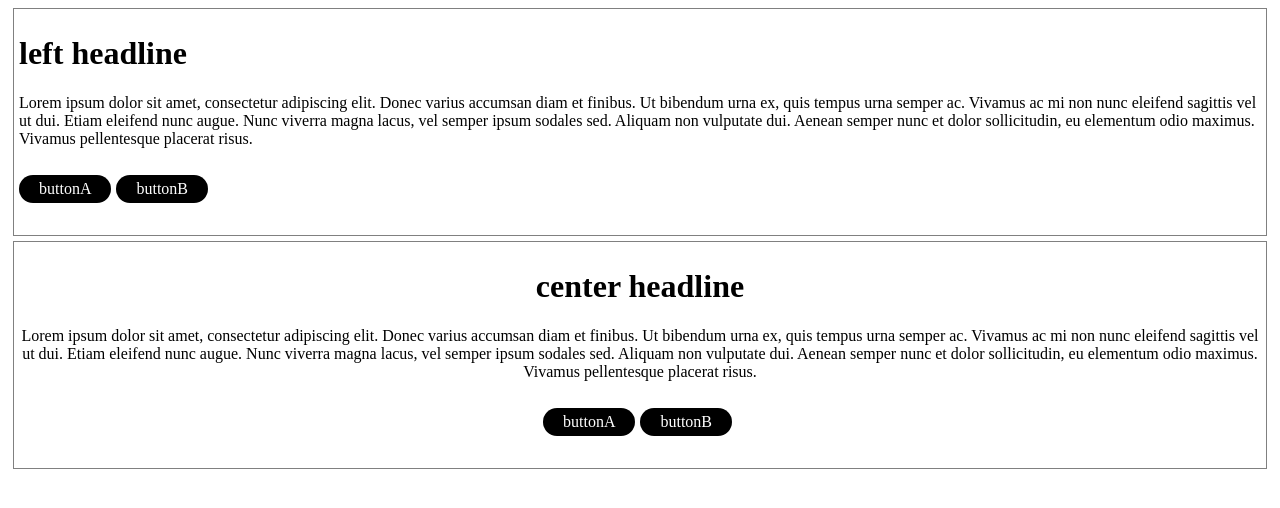
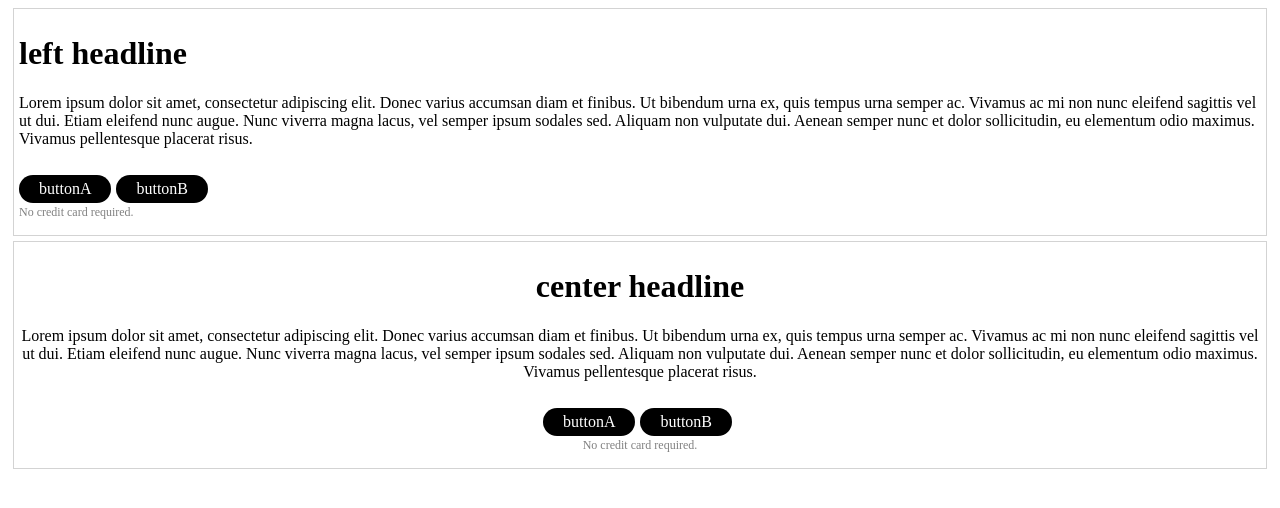
Before and after one commit to MikeQDev/angular-landing-page-template, an Angular app: page / in a window 1280 px wide. Shown: the top 508 px of the page. Built offline with nearby package versions, Linux system fonts and the light colour scheme.

Commit message:
add below-button-text

```diff
--- a/src/app/app.component.html
+++ b/src/app/app.component.html
@@ -5,13 +5,14 @@
     [description]="headerDescription"
     [buttons]="headerButtons"
     [imageCss]="imageCss"
+    [belowButtonText]="belowButtonText"
   >
   </lp-header>
-
   <lp-header
     [headline]="'center ' + headerHeadline"
     [description]="headerDescription"
     [buttons]="headerButtons"
+    [belowButtonText]="belowButtonText"
   >
   </lp-header>
 </div>
--- a/src/app/app.component.ts
+++ b/src/app/app.component.ts
@@ -22,4 +22,5 @@ export class AppComponent {
     { text: 'buttonA', href: 'https://google.com' },
     { text: 'buttonB', href: 'https://google.com' },
   ];
+  belowButtonText = 'No credit card required.';
 }
--- a/src/app/header/header.component.html
+++ b/src/app/header/header.component.html
@@ -14,5 +14,6 @@
       [text]="b.text"
       [href]="b.href"
     ></lp-button>
+    <p class="below-button-text">{{ belowButtonText }}</p>
   </div>
 </div>
--- a/src/app/header/header.component.scss
+++ b/src/app/header/header.component.scss
@@ -3,11 +3,16 @@
 .container {
   margin: 5px;
   padding: 5px;
-  border: 1px solid grey;
+  border: 1px solid lightgray;
 }
 
 .button-section {
-  margin: 25px 0;
+  margin: 25px 0 10px;
+  p.below-button-text {
+    margin: 0;
+    font-size: 12px;
+    color: grey;
+  }
 }
 
 // TODO: make mobile-first
--- a/src/app/header/header.component.ts
+++ b/src/app/header/header.component.ts
@@ -13,6 +13,7 @@ export class HeaderComponent implements OnInit {
   // eslint-disable-next-line @typescript-eslint/no-explicit-any
   @Input() buttons: any; // TODO: secondary button color
   @Input() imageCss = 'none';
+  @Input() belowButtonText = '';
 
   ngOnInit(): void {
     this.displayImage = this.orientation !== 'center';
```
